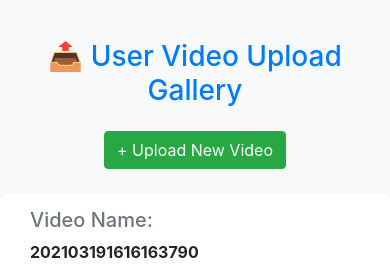
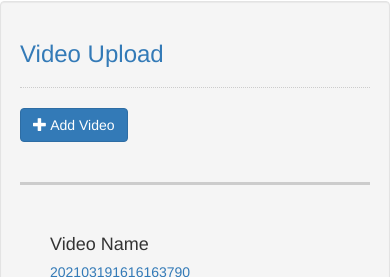
Before and after one commit to paulexmaze99/videoupload, a PHP site: page / in a window 390 px wide. Shown: the top 277 px of the page. Run offline with PHP 8.4, Linux system fonts and the light colour scheme; data comes from the database, SQL or seed files in the repository; data that the repository does not hold is empty.

Commit message:
Add video upload functionality and display gallery in index.php

```diff
--- a/index.php
+++ b/index.php
@@ -1,94 +1,71 @@
 <?php
  date_default_timezone_set('Asia/Manila');
  require_once 'conn.php';
+
 ?>
+
 <!DOCTYPE html>
 <html lang="en">
 	<head>
-  <meta charset="UTF-8" />
-  <meta name="viewport" content="width=device-width, initial-scale=1" />
-  <title>Video Upload Gallery</title>
-
-  <!-- Bootstrap 4 CDN -->
-  <link rel="stylesheet" href="https://maxcdn.bootstrapcdn.com/bootstrap/4.6.2/css/bootstrap.min.css">
-  <script src="https://code.jquery.com/jquery-3.6.0.min.js"></script>
-  <script src="https://maxcdn.bootstrapcdn.com/bootstrap/4.6.2/js/bootstrap.min.js"></script>
-
-  <style>
-    body {
-      background: #f8f9fa;
-      padding-top: 40px;
-    }
-    .video-card {
-      background: #fff;
-      border-radius: 8px;
-      box-shadow: 0 1px 3px rgba(0,0,0,0.1);
-      margin-bottom: 20px;
-      padding: 15px;
-    }
-  </style>
+		<meta charset="UTF-8" name="viewport" content="width=device-width, initial-scale=1"/>
+		<link rel="stylesheet" type="text/css" href="css/bootstrap.css"/>
 	</head>
 <body>
 
-<div class="container">
-  <h3 class="text-center text-primary mb-4">📤 User Video Upload Gallery</h3>
+	<div class="col-md-3"></div>
+	<div class="col-md-6 well">
+		<h3 class="text-primary"> Video Upload</h3>
+		<hr style="border-top:1px dotted #ccc;"/>
+		<button type="button" class="btn btn-primary" data-toggle="modal" data-target="#form_modal"><span class="glyphicon glyphicon-plus"></span> Add Video</button>
+		<br /><br />
+		<hr style="border-top:3px solid #ccc;"/>
+		<?php
+			require 'conn.php';
 
-  <div class="text-center mb-4">
-    <button class="btn btn-success" data-toggle="modal" data-target="#uploadModal">
-      + Upload New Video
-    </button>
-  </div>
-
-  <?php
 			$query = mysqli_query($conn, "SELECT * FROM `video` ORDER BY `video_id` DESC") or die('connection failed');
-  if (mysqli_num_rows($query) > 0):
-      while ($video = mysqli_fetch_assoc($query)):
+			while($fetch = mysqli_fetch_array($query)){
 		?>
-    <div class="video-card row">
-      <div class="col-md-4">
-        <h5 class="text-secondary">Video Name:</h5>
-        <p class="font-weight-bold"><?php echo htmlspecialchars($video['video_name']); ?></p>
+		<div class="col-md-12">
+			<div class="col-md-4" style="word-wrap:break-word;">
+				<br />
+				<h4>Video Name</h4>
+				<h5 class="text-primary"><?php echo $fetch['video_name']?></h5>
 			</div>
 			<div class="col-md-8">
 				<video width="100%" height="240" controls>
-          <source src="<?php echo htmlspecialchars($video['location']); ?>" type="video/mp4">
-          Your browser does not support the video tag.
+					<source src="<?php echo $fetch['location']?>">
 				</video>
 			</div>
+			<br style="clear:both;"/>
+			<hr style="border-top:1px groovy #000;"/>
 		</div>
 		<?php
-      endwhile;
-  else:
-      echo '<div class="alert alert-info text-center">No videos uploaded yet.</div>';
-  endif;
+			}
 		?>
 	</div>
-
-<!-- Upload Modal -->
-<div class="modal fade" id="uploadModal" tabindex="-1" role="dialog" aria-labelledby="uploadModalLabel" aria-hidden="true">
-  <div class="modal-dialog" role="document">
+	<div class="modal fade" id="form_modal" aria-hidden="true">
+		<div class="modal-dialog">
 			<form action="save_video.php" method="POST" enctype="multipart/form-data">
 				<div class="modal-content">
-        <div class="modal-header bg-primary text-white">
-          <h5 class="modal-title" id="uploadModalLabel">Upload New Video</h5>
-          <button type="button" class="close text-white" data-dismiss="modal" aria-label="Close">
-            <span>&times;</span>
-          </button>
-        </div>
 					<div class="modal-body">
+						<div class="col-md-3"></div>
+						<div class="col-md-6">
 							<div class="form-group">
-            <label for="video">Select Video File (max 50MB):</label>
-            <input type="file" name="video" id="video" class="form-control-file" required accept="video/*">
+								<label>Video File</label>
+								<input type="file" name="video"  class="form-control-file"/>
 							</div>
 						</div>
+					</div>
+					<div style="clear:both;"></div>
 					<div class="modal-footer">
-          <button type="button" class="btn btn-danger" data-dismiss="modal">Cancel</button>
-          <button name="save" class="btn btn-success">Upload</button>
+						<button type="button" class="btn btn-danger" data-dismiss="modal"><span class="glyphicon glyphicon-remove"></span> Close</button>
+						<button name="save" class="btn btn-primary"><span class="glyphicon glyphicon-save"></span> Save</button>
 					</div>
 				</div>
 			</form>
 		</div>
 	</div>
-
+<script src="js/jquery-3.2.1.min.js"></script>
+<script src="js/bootstrap.js"></script>
 </body>
 </html>
```
Also changed, not shown: save_video.php (+18 -35 lines), README.md. Lines whose indentation alone changed are shown as unchanged.
